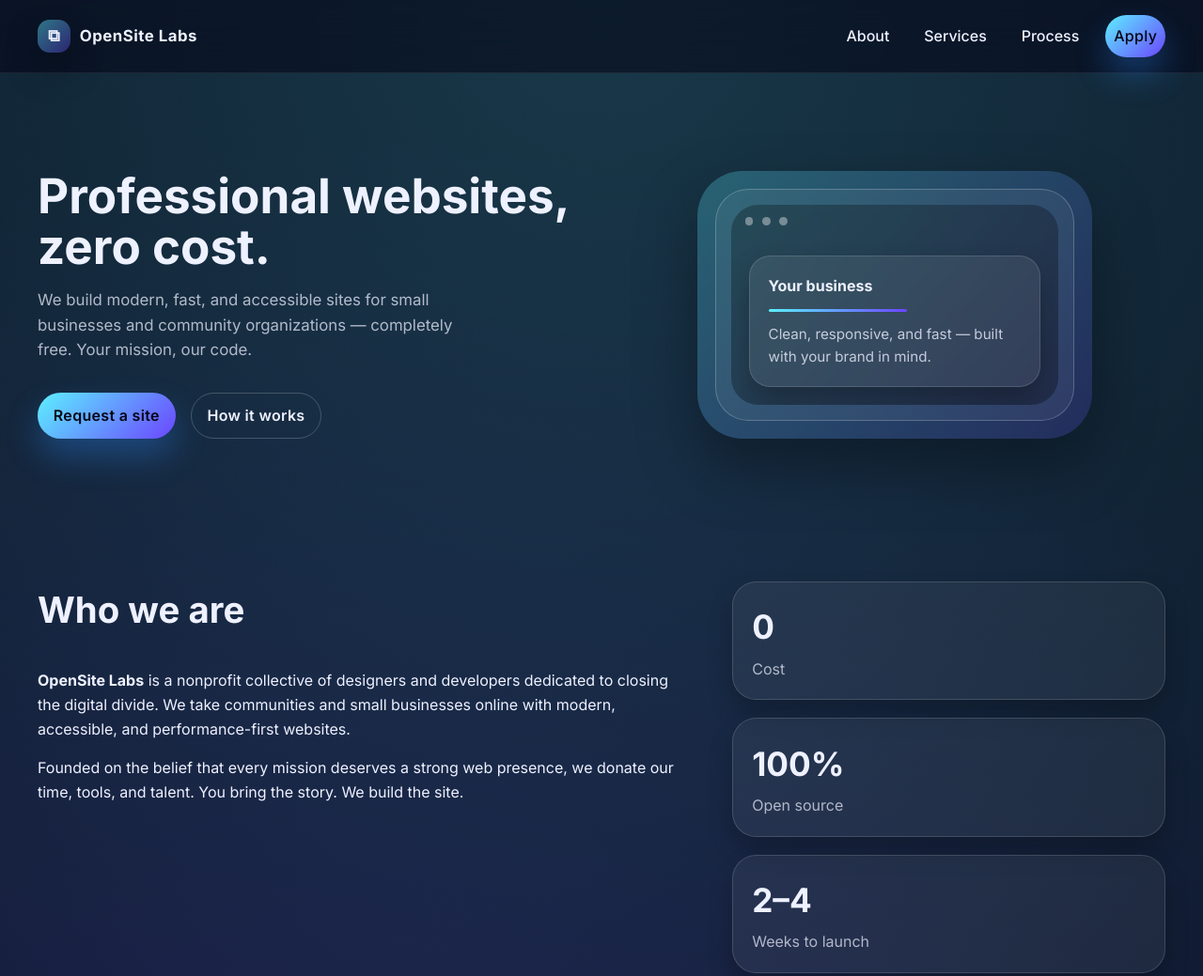
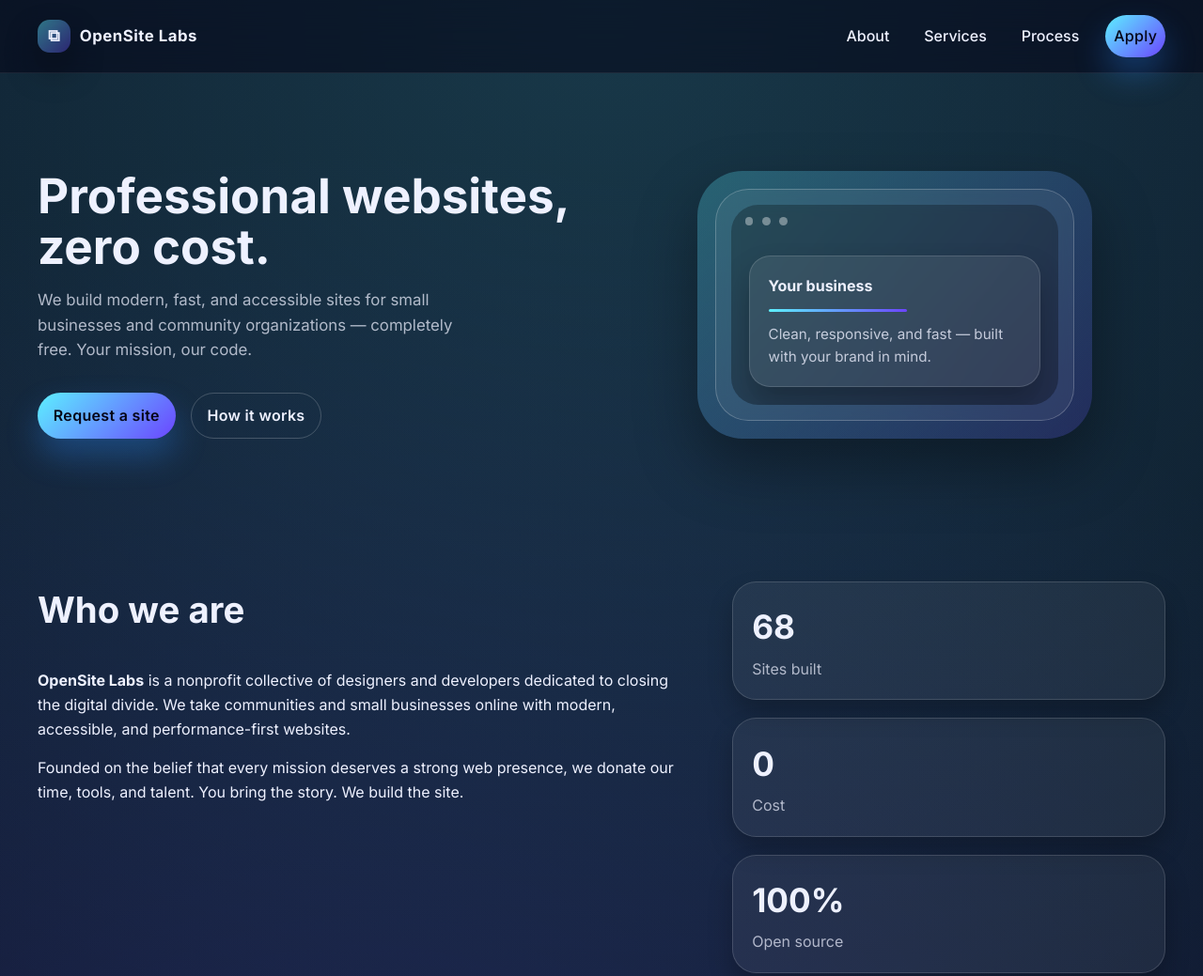
Before and after one commit to NamanMehta818/ourwesbite_ash_naman, a plain HTML site: page index.html in a window 1280 px wide. Shown: the top 1039 px of the page at 94% size. Drawn offline with Linux system fonts and the light colour scheme.

Commit message:
counter for websites built

```diff
--- a/index.html
+++ b/index.html
@@ -72,6 +72,10 @@
             <p>Founded on the belief that every mission deserves a strong web presence, we donate our time, tools, and talent. You bring the story. We build the site.</p>
           </div>
           <div class="stats">
+            <div class="stat">
+              <div class="stat__value" data-count="68">0</div>
+              <div class="stat__label">Sites built</div>
+            </div>
             <div class="stat">
               <div class="stat__value">0</div>
               <div class="stat__label">Cost</div>
--- a/script.js
+++ b/script.js
@@ -16,6 +16,35 @@ if (navToggle && nav) {
   });
 }
 
+function animateCount(element, target, duration = 1500) {
+  const start = 0;
+  const range = target - start;
+  const startTime = performance.now();
+
+  function step(now) {
+    const elapsed = now - startTime;
+    const progress = Math.min(elapsed / duration, 1);
+    const value = Math.floor(start + range * progress);
+    element.textContent = value;
+
+    if (progress < 1) {
+      requestAnimationFrame(step);
+    }
+  }
+
+  requestAnimationFrame(step);
+}
+
+document.addEventListener('DOMContentLoaded', () => {
+  const counters = document.querySelectorAll('[data-count]');
+  counters.forEach((counter) => {
+    const target = Number(counter.getAttribute('data-count'));
+    if (!Number.isNaN(target)) {
+      animateCount(counter, target);
+    }
+  });
+});
+
 function handleSubmit(event) {
   event.preventDefault();
   const form = event.currentTarget;
```
